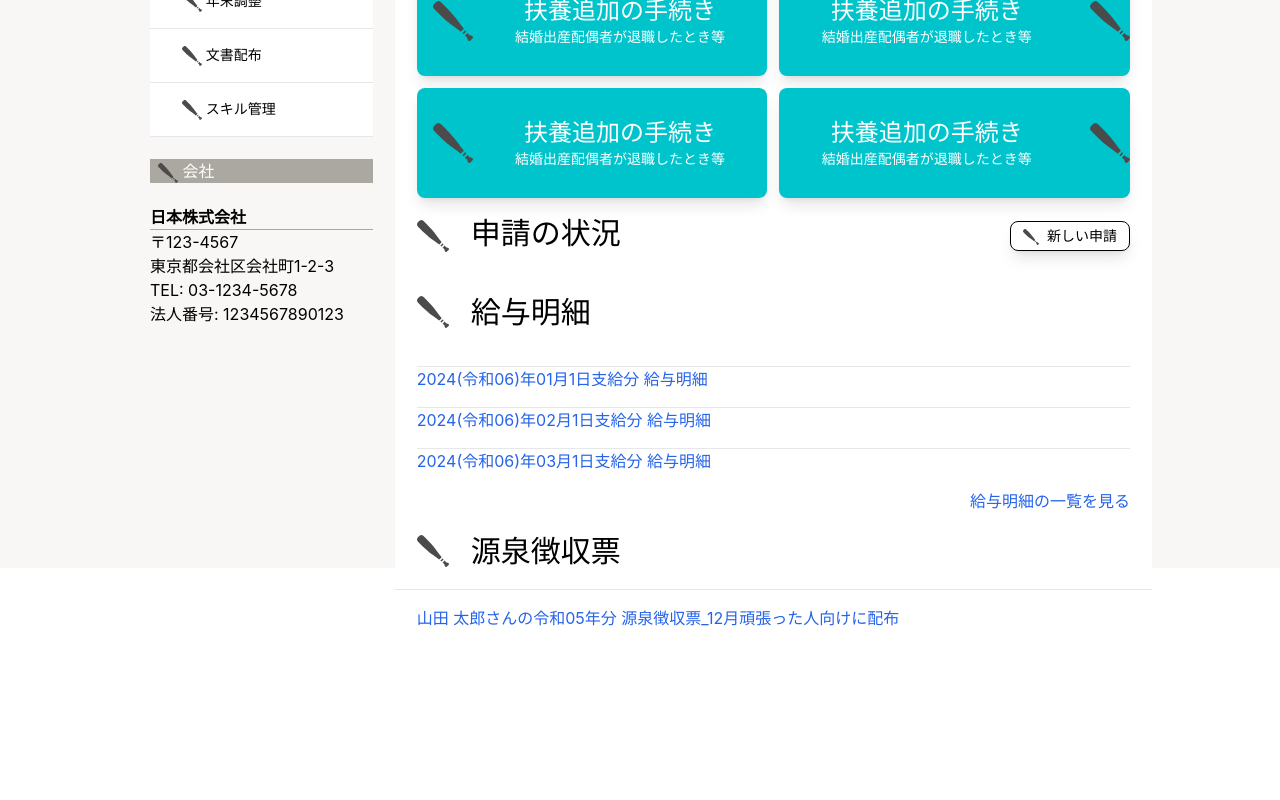
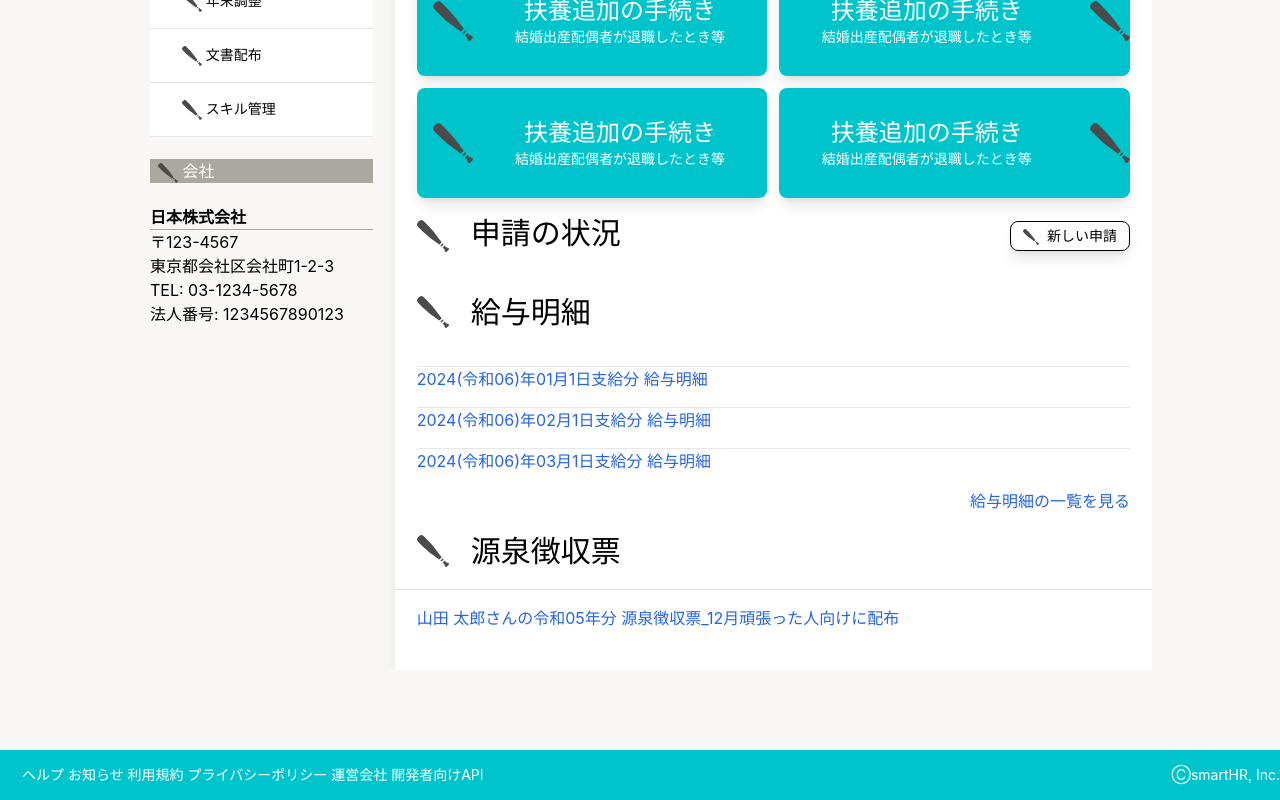
Before and after one commit to ryouhei0622/smartHR_mock, a React (Create React App) app: page / in a window 1280 px wide. Shown: the part 304-1104 px from the top of the page. Before the commit the page ends 934 px from the top, so only its background shows below. Built offline with nearby package versions, Linux system fonts and the light colour scheme.

Commit message:
feat: footerを追加

```diff
--- a/src/App.tsx
+++ b/src/App.tsx
@@ -6,23 +6,26 @@ import { Process } from './Process';
 import {Status} from './Status';
 import { WithholdingTax } from './WithholdingTax';
 import{Payslip} from './Payslip';
+import { Footer } from './Footer';
 
 function App() {
   return (
     <div className="Home bg-base-gray">
       <Header/>
-      <div className="flex w-4/5 h-screen mx-auto space-x-header-margin  justify-center">
+      <div className="flex w-4/5 h-full mx-auto space-x-header-margin  justify-center overflow-auto">
         <div className="w-table-width h-4/5 mx-header-margin space-y-header-margin bg-base-gray flex flex-col">
             <Table/>
             <Company/>
         </div>
-        <div className="w-process-width h-full bg-white">
+        <div className="w-process-width h-full bg-white shadow-lg">
           <Process/>
           <Status/>
           <Payslip/>
           <WithholdingTax/>
         </div>
       </div>
+      <div className="flex justify-center items-center h-20 bg-base-gray"/>
+      <Footer/>
     </div>
   );
 }
--- /dev/null
+++ b/src/Footer.tsx
@@ -0,0 +1,18 @@
+export const Footer = () => {
+    return(
+        <header className="h-header-height bg-base-blue text-white text-sm flex justify-between items-center">
+        {/* リンクを追加し、hover時にunderlineが表示されるように変更 */}
+        <div className="ml-header-margin">
+            <a href="/help" className="hover:underline">ヘルプ </a>
+            <a href="/news" className="hover:underline">お知らせ </a>
+            <a href="/terms" className="hover:underline">利用規約 </a>
+            <a href="/privacy" className="hover:underline">プライバシーポリシー </a>
+            <a href="/company" className="hover:underline">運営会社 </a>
+            <a href="/developers" className="hover:underline">開発者向けAPI </a>
+        </div>
+        <div dir="rtl">
+            .ⒸsmartHR, Inc
+        </div>
+      </header>
+    )
+}
--- a/src/WithholdingTax.tsx
+++ b/src/WithholdingTax.tsx
@@ -8,6 +8,7 @@ export const WithholdingTax = () => {
         <div className="mt-4 mx-header-margin">
             <a href="/your-link" className="text-blue-600 hover:text-blue-800 visited:text-purple-600 hover:underline">山田 太郎さんの令和05年分 源泉徴収票_12月頑張った人向けに配布</a>
         </div>
+        <div className="w-full h-10"/>
         </>
     )
     }
```
